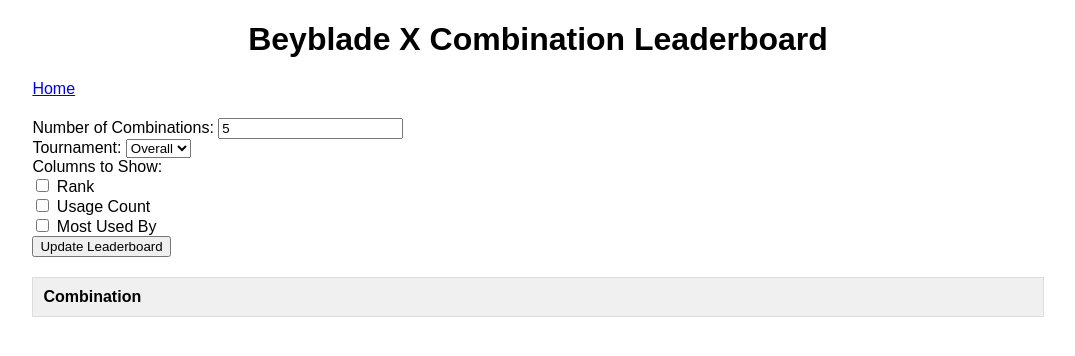
After one commit to wbmccrea/Beyblade-X-Tracking-System, a Flask app: page /combination_leaderboard in a window 1280 px wide. The commit adds this page. Shown: the top 356 px of the page, without its empty margins (102-1177 px from the left). Run offline with Flask 3, Linux system fonts and the light colour scheme; data that the repository does not hold is empty.

Commit message:
/combination_leaderboard

```diff
--- a/app/app.py
+++ b/app/app.py
@@ -1125,3 +1125,65 @@ def leaderboard():
     finally:
         if conn:
             conn.close()
+
+
+@app.route('/combination_leaderboard', methods=['GET'])
+def combination_leaderboard():
+    conn = get_db_connection()
+    if conn is None:
+        return "Database connection error", 500
+    cursor = conn.cursor()
+
+    try:
+        num_combinations = int(request.args.get('num_combinations', 5))
+        if num_combinations < 1:
+            num_combinations = 5
+
+        tournament_id = request.args.get('tournament_id')
+        columns_to_show = request.args.getlist('columns')
+
+        where_clause = ""
+        query_params = [num_combinations]
+
+        if tournament_id:
+            where_clause = "WHERE m.tournament_id = %s"
+            query_params.insert(0, tournament_id)
+
+        cursor.execute(f"""
+            SELECT bc.combination_id, bc.combination_name, COUNT(*) AS usage_count,
+            (SELECT p.player_name FROM Players p JOIN Matches m2 ON p.player_id IN (m2.player1_id, m2.player2_id) WHERE (m2.player1_combination_id = bc.combination_id OR m2.player2_combination_id = bc.combination_id) {where_clause} GROUP BY p.player_id ORDER BY COUNT(*) DESC LIMIT 1) AS most_used_by
+            FROM BeybladeCombinations bc
+            JOIN Matches m ON bc.combination_id IN (m.player1_combination_id, m.player2_combination_id)
+            {where_clause}
+            GROUP BY bc.combination_id, bc.combination_name
+            ORDER BY usage_count DESC
+            LIMIT %s
+        """, tuple(query_params))
+
+        combination_results = cursor.fetchall()
+        leaderboard_data = []
+        rank = 1
+
+        for combination_id, combination_name, usage_count, most_used_by in combination_results:
+            leaderboard_data.append({
+                "rank": rank,
+                "name": combination_name,
+                "usage_count": usage_count,
+                "most_used_by": most_used_by or "N/A", # Handle cases where there is no 'most used by'
+            })
+            rank += 1
+        try:
+            cursor.execute("SELECT tournament_id, tournament_name FROM Tournaments")
+            tournaments = cursor.fetchall()
+            tournaments = [dict(zip([column[0] for column in cursor.description], row)) for row in tournaments]
+        except mysql.connector.Error as e:
+            logger.error(f"Error fetching tournaments: {e}")
+            tournaments = []
+        return render_template('combination_leaderboard.html', leaderboard_data=leaderboard_data, num_combinations=num_combinations, columns_to_show=columns_to_show, tournament_id=tournament_id, tournaments=tournaments)
+
+    except mysql.connector.Error as e:
+        logger.error(f"Database error: {e}")
+        return f"Database error: {e}", 500
+    finally:
+        if conn:
+            conn.close()
--- /dev/null
+++ b/app/templates/combination_leaderboard.html
@@ -0,0 +1,91 @@
+<!DOCTYPE html>
+<html>
+<head>
+    <title>Combination Leaderboard</title>
+        <style>
+        /* Basic CSS for styling the table */
+        body {
+            font-family: sans-serif;
+        }
+        .container {
+            width: 80%;
+            margin: 0 auto;
+        }
+        h1 {
+            text-align: center;
+        }
+        table {
+            width: 100%;
+            border-collapse: collapse;
+            margin-top: 20px;
+        }
+        th, td {
+            border: 1px solid #ddd;
+            padding: 10px;
+            text-align: left;
+        }
+        th {
+            background-color: #f0f0f0;
+            font-weight: bold;
+        }
+        tr:nth-child(even) {
+            background-color: #f9f9f9;
+        }
+        .module {
+            margin-bottom: 20px;
+        }
+    </style>
+</head>
+<body>
+    <div class="container">
+        <h1>Beyblade X Combination Leaderboard</h1>
+        <div class="module">
+            <a href="/">Home</a>
+        </div>
+        <div class="module">
+            <form method="GET" action="/combination_leaderboard">
+                <label for="num_combinations">Number of Combinations:</label>
+                <input type="number" name="num_combinations" id="num_combinations" value="{{ num_combinations }}" min="1">
+                <br>
+                <label for="tournament_id">Tournament:</label>
+                <select name="tournament_id" id="tournament_id">
+                    <option value="">Overall</option>
+                    {% for tournament in tournaments %}
+                        <option value="{{ tournament.tournament_id }}" {% if tournament_id == tournament.tournament_id|string %}selected{% endif %}>
+                            {{ tournament.tournament_name }}
+                        </option>
+                    {% endfor %}
+                </select>
+                <br>
+                <label>Columns to Show:</label><br>
+                <input type="checkbox" name="columns" value="rank" {% if 'rank' in columns_to_show %}checked{% endif %}> Rank<br>
+                <input type="checkbox" name="columns" value="usage_count" {% if 'usage_count' in columns_to_show %}checked{% endif %}> Usage Count<br>
+                <input type="checkbox" name="columns" value="most_used_by" {% if 'most_used_by' in columns_to_show %}checked{% endif %}> Most Used By<br>
+                <button type="submit">Update Leaderboard</button>
+            </form>
+        </div>
+        <div class="module">
+            <table>
+                <thead>
+                    <tr>
+                        {% if 'rank' in columns_to_show %}<th>Rank</th>{% endif %}
+                        <th>Combination</th>
+                        {% if 'usage_count' in columns_to_show %}<th>Usage Count</th>{% endif %}
+                        {% if 'most_used_by' in columns_to_show %}<th>Most Used By</th>{% endif %}
+                    </tr>
+                </thead>
+                <tbody>
+                    {% for combination in leaderboard_data %}
+                        <tr>
+                            {% if 'rank' in columns_to_show %}<td>{{ combination.rank }}</td>{% endif %}
+                            <td>{{ combination.name }}</td>
+                            {% if 'usage_count' in columns_to_show %}<td>{{ combination.usage_count }}</td>{% endif %}
+                            {% if 'most_used_by' in columns_to_show %}<td>{{ combination.most_used_by }}</td>{% endif %}
+                        </tr>
+                    {% endfor %}
+                </tbody>
+            </table>
+        </div>
+    </div>
+</body>
+</html>
--- a/app/templates/index.html
+++ b/app/templates/index.html
@@ -49,6 +49,7 @@
         <a href="/players/stats">Player Stats</a>
         <a href="combinations/stats">Combination Stats</a>
         <a href="/leaderboard">Leaderboard</a>
+        <a href="/combination_leaderboard.html">Beyblade combination Leaderboard</a>
         <a href="/beyblades/stats">Beyblade Stats</a>
     </div>
 
```
